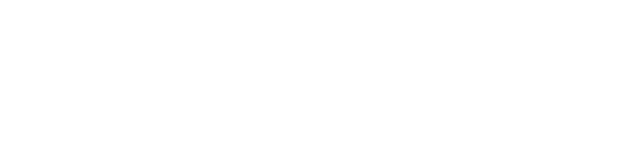
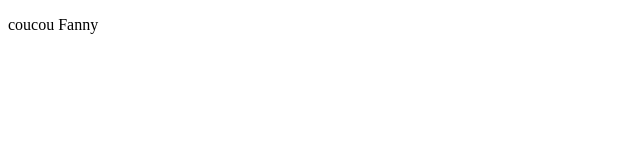
Before and after one commit to kbalubam/exo_recap, a plain HTML site: page index.html in a window 1280 px wide. Shown: the whole page, without its empty margins (0-640 px from the left). Drawn offline with Linux system fonts and the light colour scheme.

Commit message:
recoucou

```diff
--- a/index.html
+++ b/index.html
@@ -7,6 +7,6 @@
     <title>Document</title>
 </head>
 <body>
-
+<p>coucou Fanny</p>
 </body>
 </html>
```
